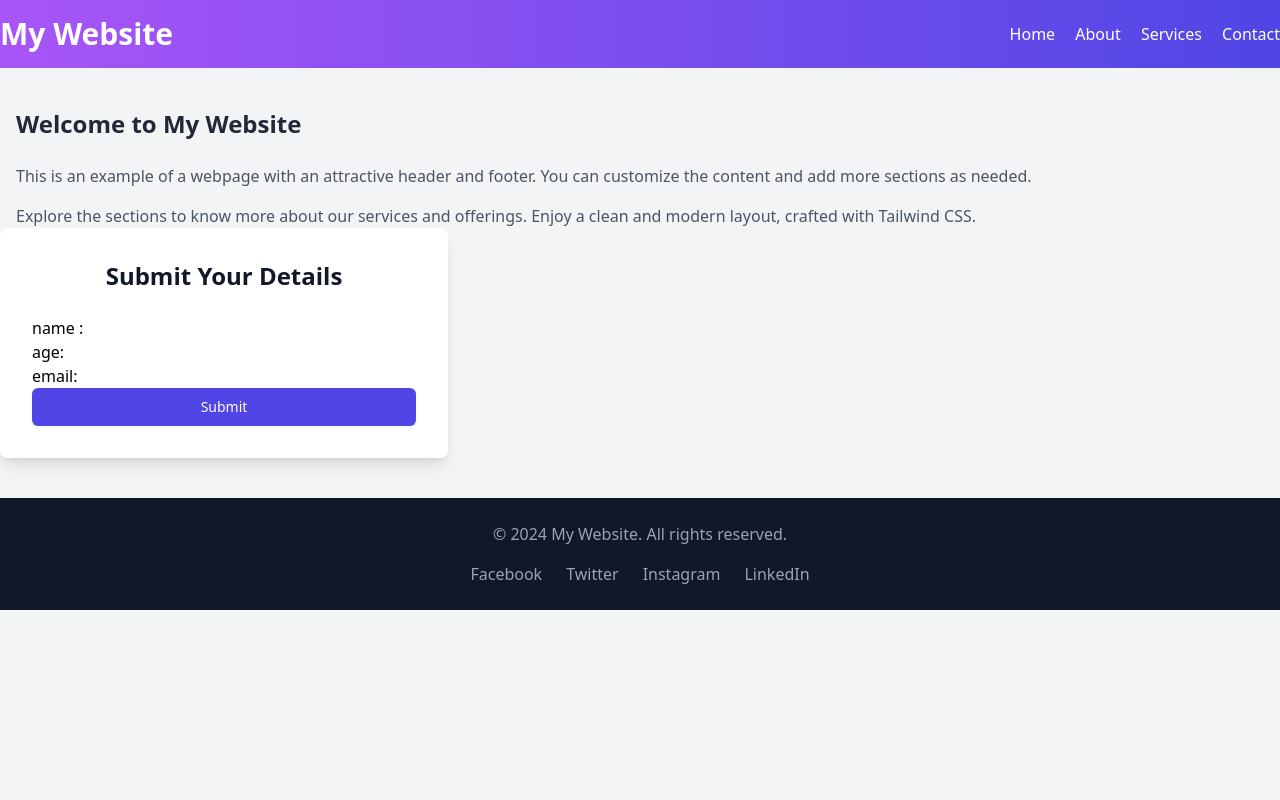
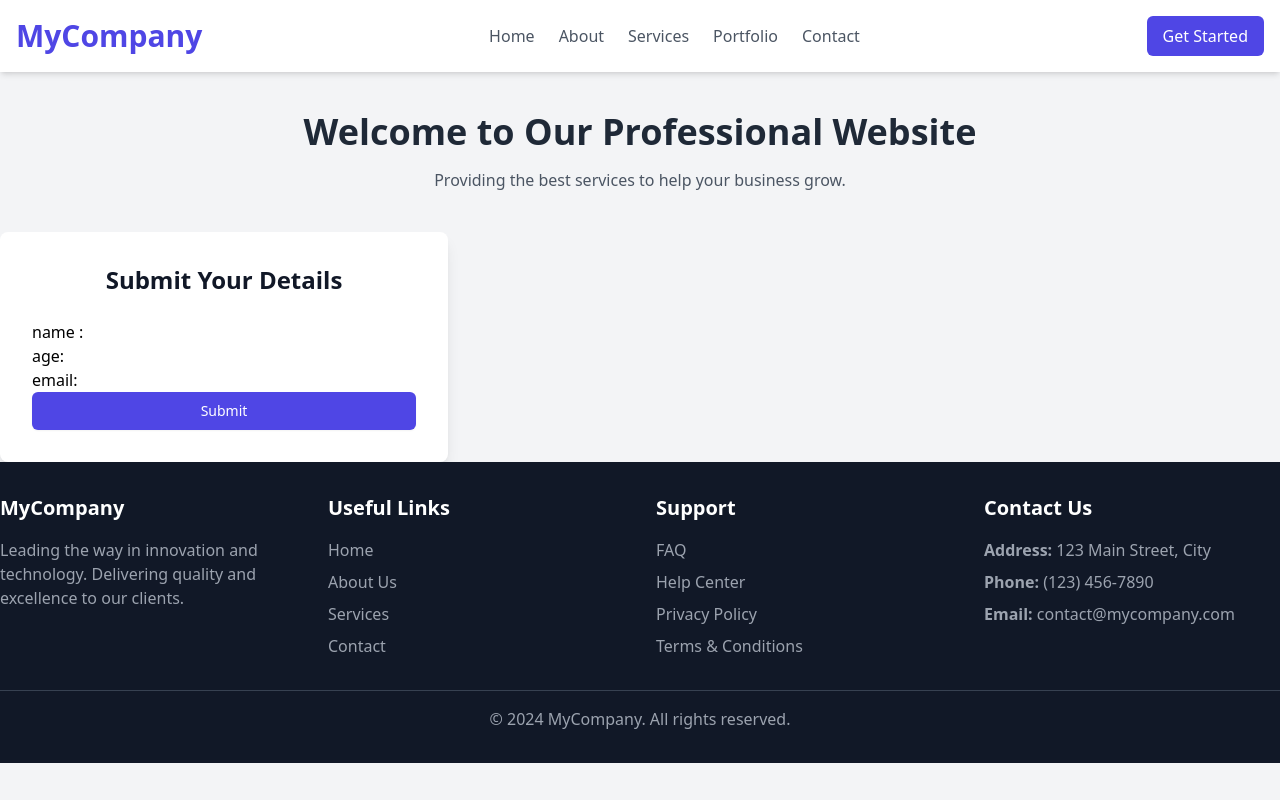
Before and after one commit to Unixxxxxx/django_1, a Django app: page /Db/ in a window 1280 px wide. Run offline with Django 4.2, Linux system fonts and the light colour scheme; some libraries are stand-ins or nearby versions.

Commit message:
new base1

```diff
--- a/Templates/DB/form.html
+++ b/Templates/DB/form.html
@@ -1,4 +1,4 @@
-{% extends "base.html" %}
+{% extends "base1.html" %}
 {% block form%}
 <body class="bg-gray-100 flex items-center justify-center h-screen">
     <div class="w-full max-w-md p-8 space-y-6 bg-white shadow-lg rounded-lg">
--- /dev/null
+++ b/Templates/DB/new.html
@@ -0,0 +1 @@
+{%extend "base.html" %}
--- a/Templates/Data/index.html
+++ b/Templates/Data/index.html
@@ -1,3 +1,3 @@
-{% extends "base.html" %}
+{% extends "base1.html" %}
  {% block con %}
  {% endblock con%}
--- /dev/null
+++ b/Templates/base1.html
@@ -0,0 +1,109 @@
+<!DOCTYPE html>
+<html lang="en">
+<head>
+    <meta charset="UTF-8">
+    <meta name="viewport" content="width=device-width, initial-scale=1.0">
+    <title>Professional Header & Footer</title>
+    <script src="https://cdn.tailwindcss.com"></script>
+</head>
+<body class="bg-gray-100">
+
+    <!-- Header -->
+    <header class="bg-white shadow-md">
+        <div class="container mx-auto px-4 py-4 flex justify-between items-center">
+            <!-- Logo -->
+            <div class="text-3xl font-bold text-indigo-600">
+                <a href="#">MyCompany</a>
+            </div>
+
+            <!-- Navigation Links -->
+            <nav class="space-x-6 hidden md:flex">
+                <a href="#" class="text-gray-600 hover:text-indigo-600">Home</a>
+                <a href="#" class="text-gray-600 hover:text-indigo-600">About</a>
+                <a href="#" class="text-gray-600 hover:text-indigo-600">Services</a>
+                <a href="#" class="text-gray-600 hover:text-indigo-600">Portfolio</a>
+                <a href="#" class="text-gray-600 hover:text-indigo-600">Contact</a>
+            </nav>
+
+            <!-- CTA Button -->
+            <a href="#" class="bg-indigo-600 text-white px-4 py-2 rounded-md hover:bg-indigo-700 hidden md:block">
+                Get Started
+            </a>
+
+            <!-- Mobile Menu Icon -->
+            <div class="md:hidden">
+                <button id="menu-toggle" class="text-gray-600 hover:text-indigo-600 focus:outline-none">
+                    <svg class="w-6 h-6" fill="none" stroke="currentColor" viewBox="0 0 24 24" xmlns="http://www.w3.org/2000/svg">
+                        <path stroke-linecap="round" stroke-linejoin="round" stroke-width="2" d="M4 6h16M4 12h16m-7 6h7"></path>
+                    </svg>
+                </button>
+            </div>
+        </div>
+    </header>
+
+    <!-- Main Content -->
+    <main class="container mx-auto py-10">
+        <h1 class="text-4xl font-bold text-center text-gray-800">Welcome to Our Professional Website</h1>
+        <p class="mt-4 text-center text-gray-600">Providing the best services to help your business grow.</p>
+    </main>
+    {% block form %}
+    {% endblock form%}
+
+    <!-- Footer -->
+    <footer class="bg-gray-900 text-white py-8">
+        <div class="container mx-auto grid grid-cols-1 md:grid-cols-4 gap-8">
+            <!-- Company Info -->
+            <div>
+                <h3 class="text-xl font-bold">MyCompany</h3>
+                <p class="mt-4 text-gray-400">Leading the way in innovation and technology. Delivering quality and excellence to our clients.</p>
+            </div>
+            <!-- Useful Links -->
+            <div>
+                <h3 class="text-xl font-bold">Useful Links</h3>
+                <ul class="mt-4 space-y-2">
+                    <li><a href="#" class="hover:underline text-gray-400">Home</a></li>
+                    <li><a href="#" class="hover:underline text-gray-400">About Us</a></li>
+                    <li><a href="#" class="hover:underline text-gray-400">Services</a></li>
+                    <li><a href="#" class="hover:underline text-gray-400">Contact</a></li>
+                </ul>
+            </div>
+            <!-- Support -->
+            <div>
+                <h3 class="text-xl font-bold">Support</h3>
+                <ul class="mt-4 space-y-2">
+                    <li><a href="#" class="hover:underline text-gray-400">FAQ</a></li>
+                    <li><a href="#" class="hover:underline text-gray-400">Help Center</a></li>
+                    <li><a href="#" class="hover:underline text-gray-400">Privacy Policy</a></li>
+                    <li><a href="#" class="hover:underline text-gray-400">Terms & Conditions</a></li>
+                </ul>
+            </div>
+
+            <!-- Contact Info -->
+            <div>
+                <h3 class="text-xl font-bold">Contact Us</h3>
+                <ul class="mt-4 space-y-2 text-gray-400">
+                    <li><span class="font-bold">Address:</span> 123 Main Street, City</li>
+                    <li><span class="font-bold">Phone:</span> (123) 456-7890</li>
+                    <li><span class="font-bold">Email:</span> contact@mycompany.com</li>
+                </ul>
+            </div>
+        </div>
+
+        <!-- Footer Bottom -->
+        <div class="border-t border-gray-700 mt-8 pt-4">
+            <p class="text-center text-gray-400">&copy; 2024 MyCompany. All rights reserved.</p>
+        </div>
+    </footer>
+
+    <!-- JavaScript for mobile menu -->
+    <script>
+        const menuToggle = document.getElementById('menu-toggle');
+        const navLinks = document.querySelector('nav');
+
+        menuToggle.addEventListener('click', () => {
+            navLinks.classList.toggle('hidden');
+        });
+    </script>
+
+</body>
+</html>
--- a/app/settings.py
+++ b/app/settings.py
@@ -54,7 +54,7 @@ MIDDLEWARE = [
 TEMPLATES = [
     {
         'BACKEND': 'django.template.backends.django.DjangoTemplates',
-        'DIRS': ['Templates'],
+        'DIRS': [BASE_DIR /'Templates'],
         'APP_DIRS': True,
         'OPTIONS': {
             'context_processors': [
--- a/appdb/urls.py
+++ b/appdb/urls.py
@@ -3,5 +3,6 @@ from . import views
 
 urlpatterns = [
     path('', views.home, name='home'),
-    path('Db/', views.Db, name='Db')
+    path('Db/', views.Db, name='Db'),
+    path('new/', views.new, name='new')
     ]
--- a/appdb/views.py
+++ b/appdb/views.py
@@ -20,3 +20,6 @@ def Db(request):
         form = DbForm()  # This should only happen if it's not a POST request
 
     return render(request, 'DB/form.html', {'form': form})
+
+def new(request):
+    return render(request, 'DB/new.htm')
```
